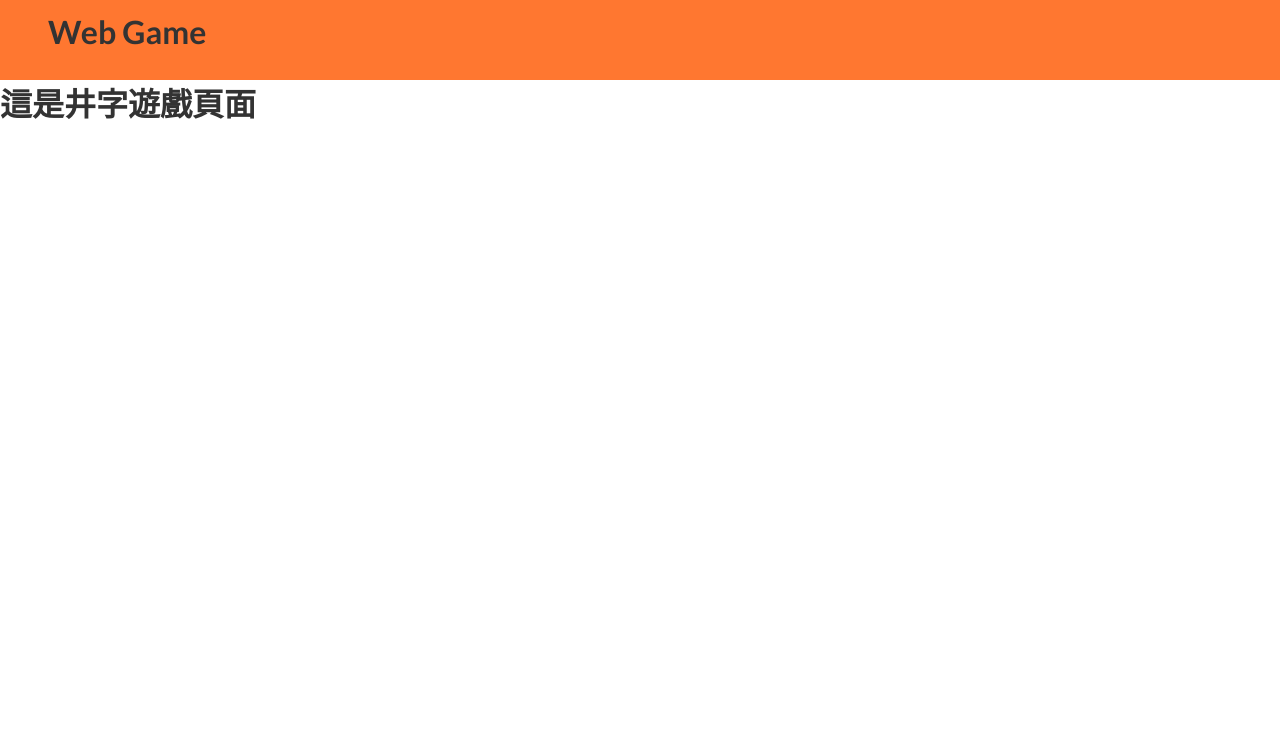
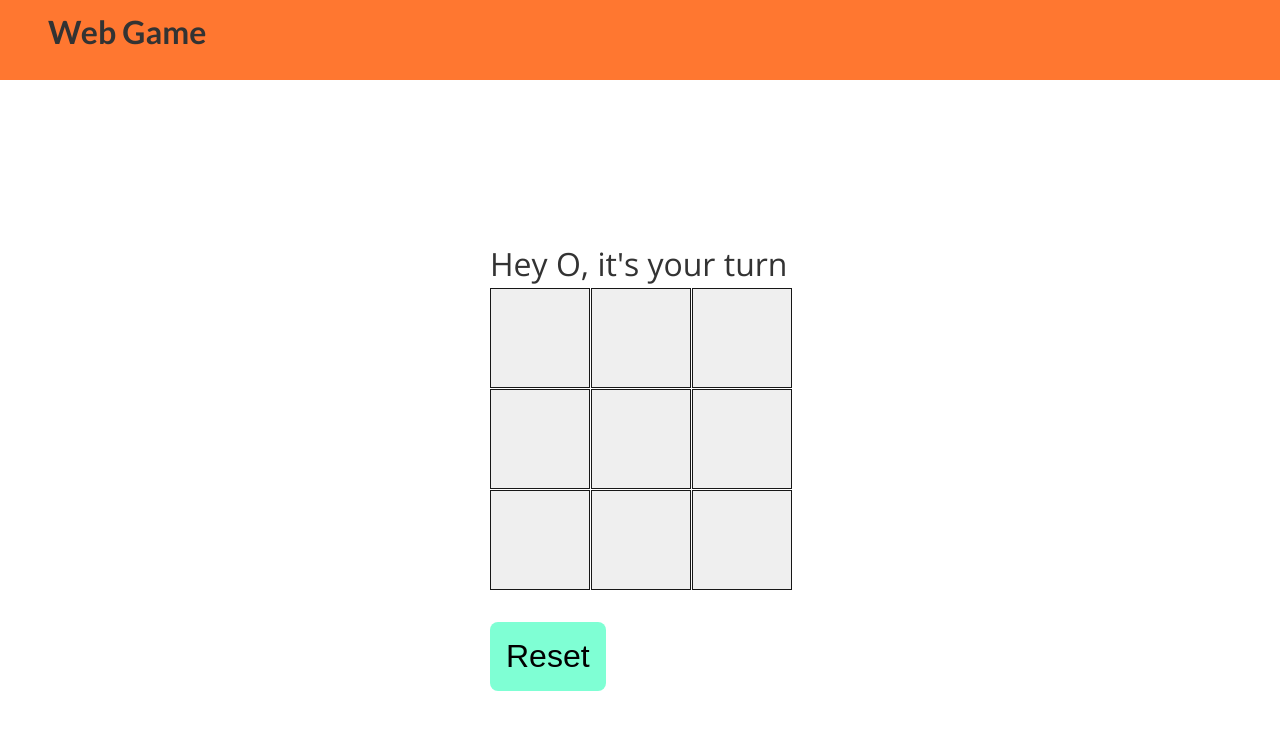
Before and after one commit to jeff0518/WebGame, a React (Vite) app: page /games/tictactoe in a window 1280 px wide. Shown: the top 730 px of the page. Built offline with nearby package versions, Linux system fonts and the light colour scheme.

Commit message:
feat: game logic

```diff
--- /dev/null
+++ b/src/components/tictactop/Board.module.scss
@@ -0,0 +1,5 @@
+.grid {
+  display: grid;
+  grid-gap: 1px;
+  grid-template-columns: repeat(3, 1fr);
+}
--- /dev/null
+++ b/src/components/tictactop/Board.tsx
@@ -0,0 +1,35 @@
+import Square from "./Square";
+import style from "./Board.module.scss";
+
+import { PlayerType } from "./index";
+
+interface BoardProps {
+  winner: PlayerType;
+  setSquareValue: (index: number) => void;
+  squares: PlayerType[];
+  setWinner: (winner: PlayerType) => void;
+}
+
+function Board(props: BoardProps) {
+  const { winner, squares, setSquareValue } = props;
+  return (
+    <>
+      <div className={style.grid}>
+        {Array(9)
+          .fill(null)
+          .map((_, i) => {
+            return (
+              <Square
+                key={i}
+                winner={winner}
+                onClick={() => setSquareValue(i)}
+                value={squares[i]}
+              />
+            );
+          })}
+      </div>
+    </>
+  );
+}
+
+export default Board;
--- /dev/null
+++ b/src/components/tictactop/Square.module.scss
@@ -0,0 +1,17 @@
+@use "../../styles/colors" as color;
+
+.square {
+  width: 100px;
+  height: 100px;
+  font-size: 5rem;
+  color: color.$gray-4;
+  border: 1px solid color.$gray-11;
+
+  &_o {
+    background-color: color.$brand-light-color;
+  }
+
+  &_x {
+    background-color: color.$error-color;
+  }
+}
--- /dev/null
+++ b/src/components/tictactop/Square.tsx
@@ -0,0 +1,32 @@
+import { PlayerType } from "./index";
+import style from "./Square.module.scss";
+
+interface SquareProps {
+  value: PlayerType;
+  winner: PlayerType;
+  onClick: () => void;
+}
+
+function Square(props: SquareProps) {
+  const { value, winner, onClick } = props;
+  let valueStyle = "square_" + value?.toLocaleLowerCase();
+
+  if (!value) {
+    return (
+      <button
+        className={style.square}
+        onClick={onClick}
+        disabled={Boolean(winner)}
+      />
+    );
+  }
+  return (
+    <>
+      <button className={`${style.square} ${style[valueStyle]}`} disabled>
+        {value}
+      </button>
+    </>
+  );
+}
+
+export default Square;
--- /dev/null
+++ b/src/components/tictactop/index.module.scss
@@ -0,0 +1,18 @@
+.container {
+  width: 300px;
+  margin: 10rem auto;
+
+  p {
+    font-size: 2rem;
+  }
+
+  .reset {
+    margin-top: 2rem;
+    font-size: 2rem;
+    background-color: aquamarine;
+    border: none;
+    border-radius: 8px;
+    padding: 1rem;
+    cursor: pointer;
+  }
+}
--- /dev/null
+++ b/src/components/tictactop/index.tsx
@@ -0,0 +1,64 @@
+import { useEffect, useState } from "react";
+import { calculateWinnerHandler } from "../../utils/calculateWinnerHandler";
+
+import Board from "./Board";
+import style from "./index.module.scss";
+export type PlayerType = "X" | "O" | "BOTH" | null;
+
+function TicTacTop() {
+  const [squares, setSquares] = useState(Array(9).fill(null));
+  const [currentPlayer, setCurrentPlayer] = useState<"X" | "O">(
+    Math.round(Math.random()) === 1 ? "X" : "O"
+  );
+  const [winner, setWinner] = useState<PlayerType>(null);
+
+  const setSquareValue = (index: number) => {
+    const newData = squares.map((val, i) => {
+      if (i === index) {
+        return currentPlayer;
+      }
+      return val;
+    });
+    setSquares(newData);
+    setCurrentPlayer(currentPlayer === "X" ? "O" : "X");
+  };
+
+  const resetHandler = () => {
+    setSquares(Array(9).fill(null));
+    setWinner(null);
+    setCurrentPlayer(Math.round(Math.random()) === 1 ? "X" : "O");
+  };
+
+  useEffect(() => {
+    const win = calculateWinnerHandler(squares);
+    if (win) {
+      setWinner(win);
+    }
+
+    //當沒有空格時還未出現贏家，跳出平手！！！
+    if (!win && !squares.filter((square) => !square).length) {
+      setWinner("BOTH");
+    }
+  }, [squares]);
+
+  return (
+    <div className={style.container}>
+      {!winner && <p>Hey {currentPlayer}, it's your turn</p>}
+      {winner && winner !== "BOTH" && <p>Congratulations {winner}</p>}
+      {winner && winner === "BOTH" && (
+        <p>Congratulations you're both winners</p>
+      )}
+      <Board
+        setSquareValue={setSquareValue}
+        squares={squares}
+        winner={winner}
+        setWinner={setWinner}
+      />
+      <button className={style.reset} onClick={resetHandler}>
+        Reset
+      </button>
+    </div>
+  );
+}
+
+export default TicTacTop;
--- a/src/pages/SnakePage.tsx
+++ b/src/pages/SnakePage.tsx
@@ -1,5 +1,9 @@
 function SnakePage() {
-  return <h1>這是貪食蛇遊戲頁面</h1>;
+  return (
+    <>
+      <h1>這是貪食蛇遊戲頁面</h1>
+    </>
+  );
 }
 
 export default SnakePage;
--- a/src/pages/TicTacToePage.tsx
+++ b/src/pages/TicTacToePage.tsx
@@ -1,5 +1,11 @@
+import TicTacTop from "../components/tictactop";
+
 function TicTacToePage() {
-  return <h1>這是井字遊戲頁面</h1>;
+  return (
+    <>
+      <TicTacTop />
+    </>
+  );
 }
 
 export default TicTacToePage;
--- /dev/null
+++ b/src/utils/calculateWinnerHandler.tsx
@@ -0,0 +1,28 @@
+import { PlayerType } from "../components/tictactop";
+
+type BoardState = PlayerType[];
+
+export function calculateWinnerHandler(boardState: BoardState) {
+  const lines = [
+    [0, 1, 2],
+    [3, 4, 5],
+    [6, 7, 8],
+    [0, 3, 6],
+    [1, 4, 7],
+    [2, 5, 8],
+    [0, 4, 8],
+    [2, 4, 6],
+  ];
+
+  for (let i = 0; i < lines.length; i++) {
+    const [a, b, c] = lines[i];
+    if (
+      boardState[a] &&
+      boardState[a] === boardState[b] &&
+      boardState[a] === boardState[c]
+    ) {
+      return boardState[a];
+    }
+  }
+  return null;
+}
```
